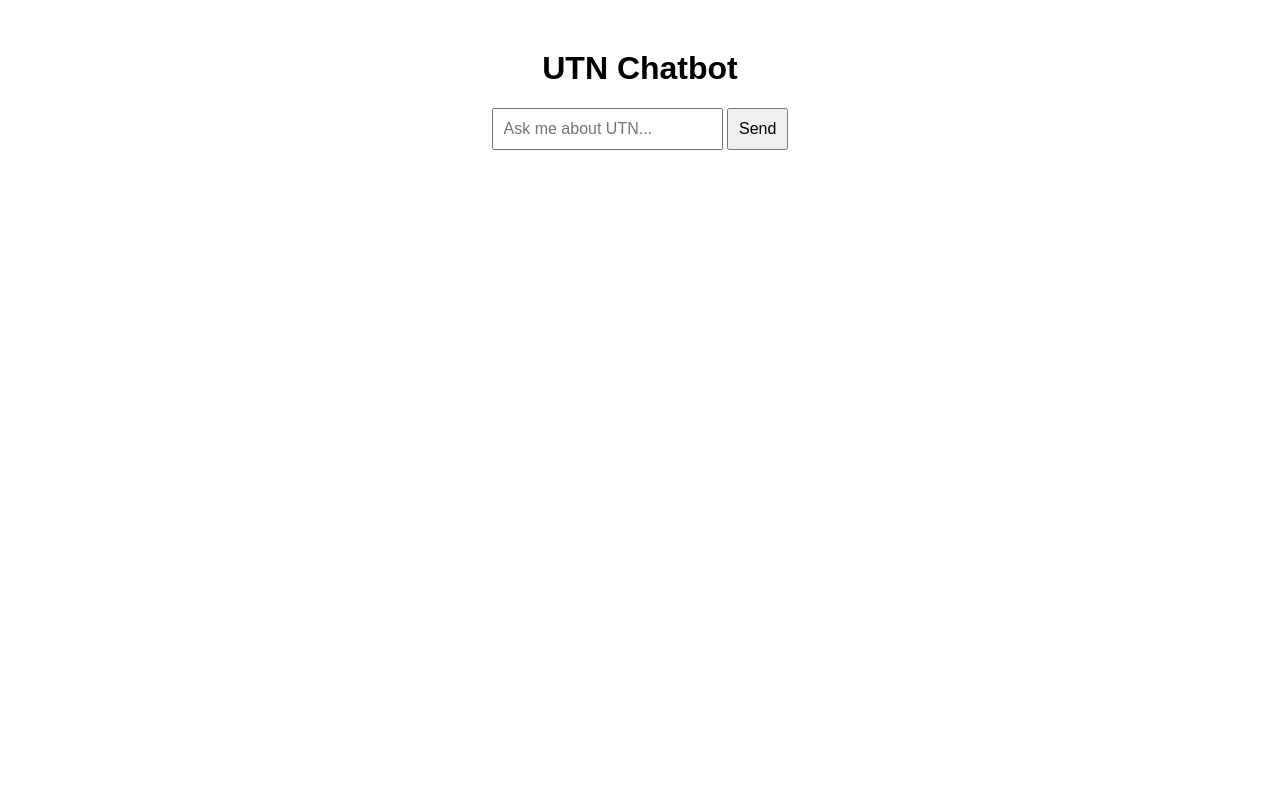
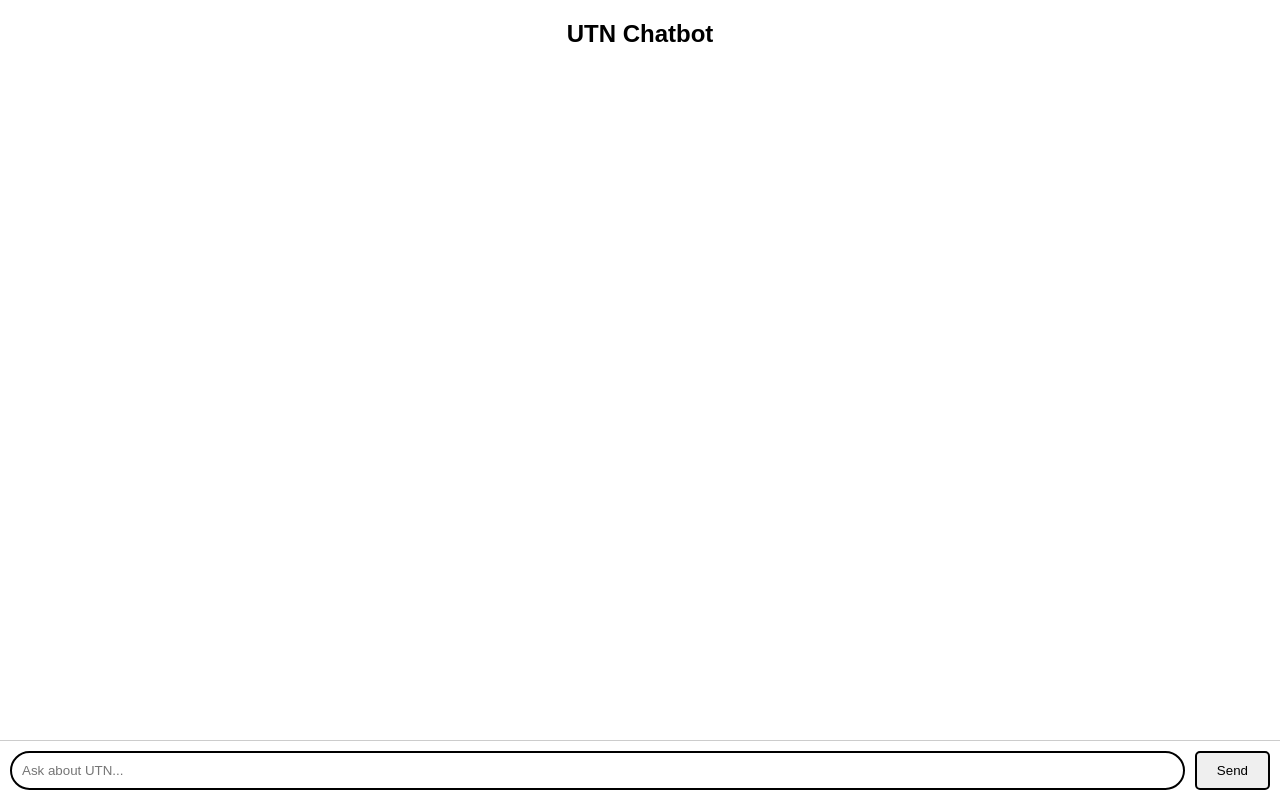
Before and after one commit to santanamartinir/llm-UTNchatbot, a plain HTML site: page index.html in a window 1280 px wide. Drawn offline with Linux system fonts and the light colour scheme.

Commit message:
update webpage looks

```diff
--- a/index.html
+++ b/index.html
@@ -5,23 +5,89 @@
     <meta name="viewport" content="width=device-width, initial-scale=1.0">
     <title>UTN Chatbot</title>
     <style>
-        body { font-family: Arial, sans-serif; text-align: center; margin: 50px; }
-        input, button { font-size: 16px; padding: 10px; }
-        #response { margin-top: 20px; font-weight: bold; }
+        body {
+            font-family: Arial, sans-serif;
+            display: flex;
+            flex-direction: column;
+            height: 100vh;
+            margin: 0;
+            padding-bottom: 70px; /* Adjust padding for fixed input-container */
+            box-sizing: border-box;
+        }
+        .header {
+            text-align: center;
+            margin-bottom: 20px;
+        }
+        .chat-container {
+            flex-grow: 1;
+            display: flex;
+            flex-direction: column;
+            padding: 10px;
+            overflow-y: auto;
+        }
+        .question-bubble {
+            background-color: #b2ff59;
+            padding: 10px 20px;
+            border-radius: 20px;
+            align-self: flex-end;
+            margin: 10px;
+        }
+        .answer-bubble {
+            background-color: #f2f2f2;
+            padding: 10px 20px;
+            border-radius: 20px;
+            align-self: flex-start;
+            margin: 10px;
+        }
+        .input-container {
+            position: fixed;
+            bottom: 0;
+            left: 0;
+            right: 0;
+            display: flex;
+            padding: 10px;
+            background-color: #ffffff;
+            border-top: 1px solid #ccc;
+        }
+        #question {
+            flex-grow: 1;
+            padding: 10px;
+            border-radius: 20px;
+            border: 2px solid black;
+            margin-right: 10px;
+        }
+        button {
+            padding: 10px 20px;
+            border: 2px solid black;
+            border-radius: 5px;
+            cursor: pointer;
+        }
     </style>
 </head>
 <body>
-    <h1>UTN Chatbot</h1>
-    <input type="text" id="question" placeholder="Ask me about UTN..." />
-    <button onclick="askChatbot()">Send</button>
-    <p id="response"></p>
+    <div class="header">
+        <h2>UTN Chatbot</h2>
+    </div>
+
+    <div class="chat-container" id="chat-container">
+        <!-- Questions and answers will appear here -->
+    </div>
+
+    <div class="input-container">
+        <input type="text" id="question" placeholder="Ask about UTN...">
+        <button onclick="askChatbot()">Send</button>
+    </div>
 
     <script>
         async function askChatbot() {
-            let question = document.getElementById("question").value;
-            let responseBox = document.getElementById("response");
+            let questionInput = document.getElementById("question");
+            let question = questionInput.value;
+            let chatContainer = document.getElementById("chat-container");
 
-            responseBox.innerHTML = "Thinking...";
+            chatContainer.innerHTML += `<div class="question-bubble">${question}</div>`;
+            questionInput.value = '';
+
+            chatContainer.innerHTML += `<div class="answer-bubble">Thinking...</div>`;
 
             let response = await fetch("http://localhost:5000/chat", {
                 method: "POST",
@@ -30,7 +96,9 @@
             });
 
             let data = await response.json();
-            responseBox.innerHTML = data.response;
+
+            chatContainer.lastChild.innerHTML = data.response;
+            chatContainer.scrollTop = chatContainer.scrollHeight;
         }
     </script>
 </body>
```
